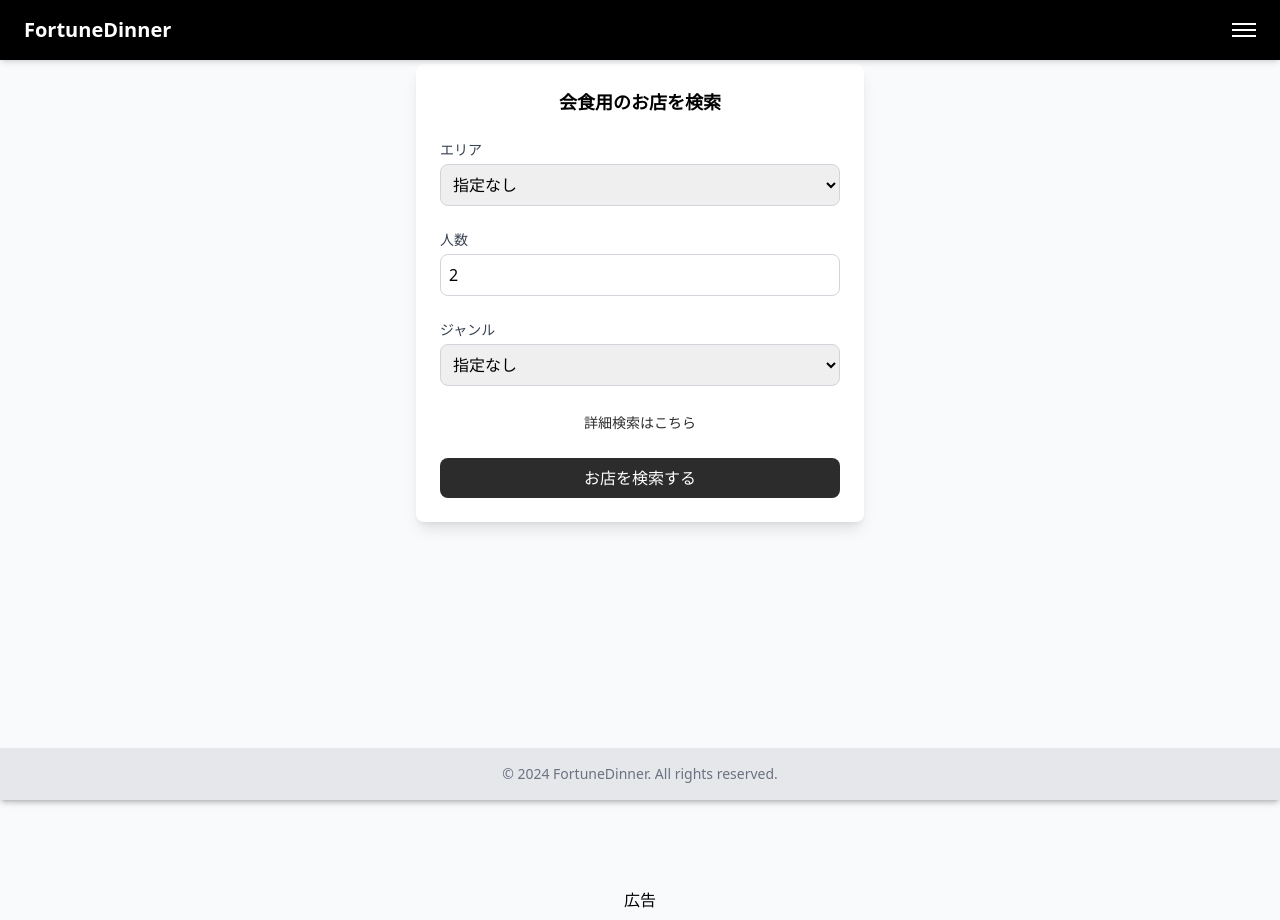
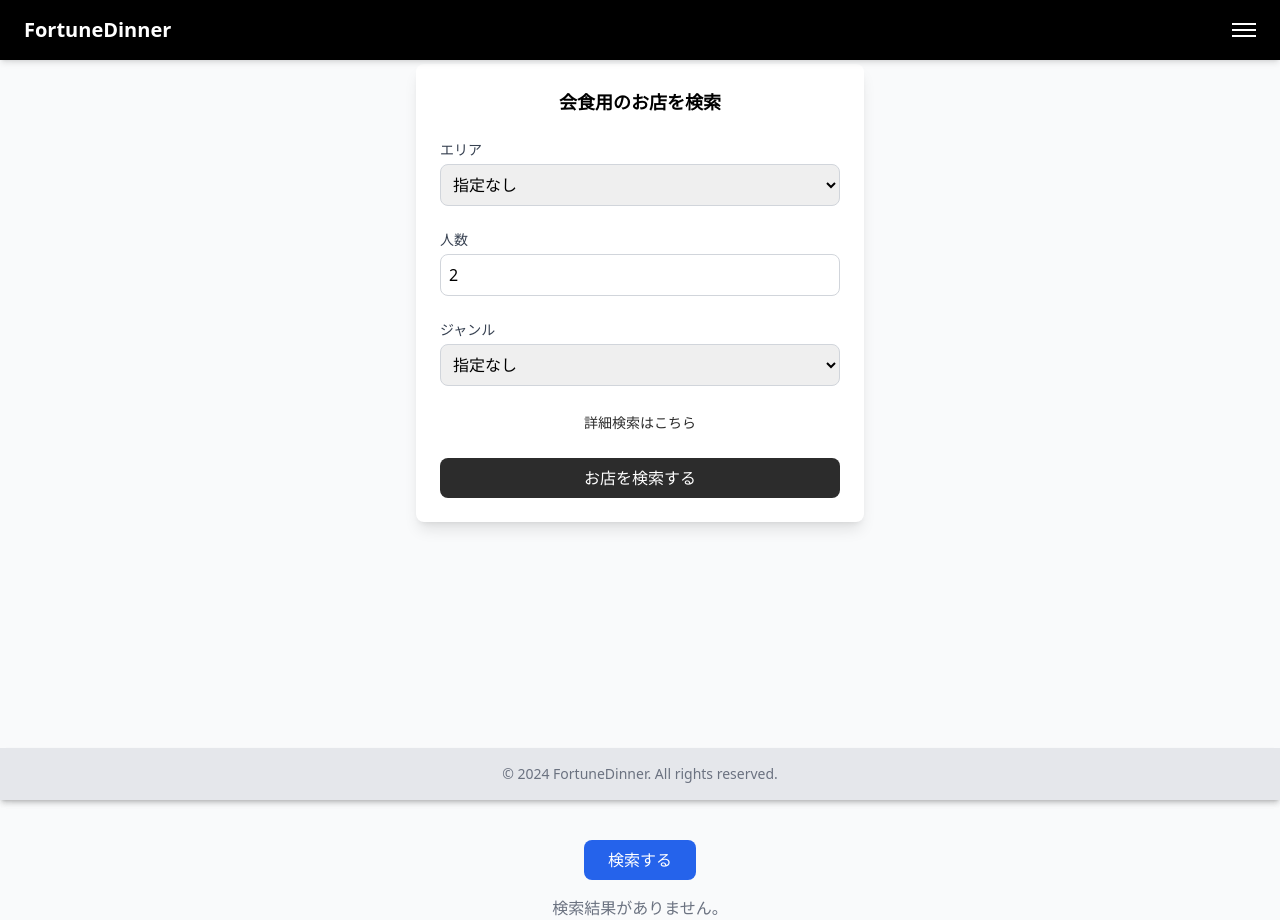
Before and after one commit to teishito/Deploy_Azure_front, a Next.js app: page / in a window 1280 px wide. Shown: the top 920 px of the page. Built offline with nearby package versions, Linux system fonts and the light colour scheme; grey boxes are pictures that could not be loaded.

Commit message:
Update index.js

```diff
--- a/pages/index.js
+++ b/pages/index.js
@@ -47,6 +47,63 @@ export default function Home() {
           genre={genre}
           setGenre={setGenre}
         />
+
+        {/* 検索ボタン */}
+        <div className="text-center my-4">
+          <button
+            onClick={handleSearch}
+            className="bg-blue-600 text-white py-2 px-6 rounded-lg hover:bg-blue-700 transition"
+          >
+            検索する
+          </button>
+        </div>
+
+        {/* ローディングとエラーメッセージ */}
+        {loading && <p className="text-center">検索中...</p>}
+        {error && <p className="text-red-500 text-center">{error}</p>}
+
+        {/* 検索結果表示 */}
+        {results.length > 0 && (
+          <div className="mt-6">
+            <h2 className="text-lg font-bold mb-4">検索結果</h2>
+            {results.map((restaurant) => (
+              <div
+                key={restaurant.id}
+                className="bg-white p-4 mb-4 rounded-lg shadow flex"
+              >
+                {/* 画像 */}
+                <img
+                  src={restaurant.store_top_image || "/placeholder.png"}
+                  alt={restaurant.name}
+                  className="w-1/4 h-24 object-cover rounded-lg mr-4"
+                />
+
+                {/* 店舗情報 */}
+                <div className="flex-1">
+                  <h3 className="text-xl font-bold mb-2">{restaurant.name}</h3>
+                  <p>ジャンル: {restaurant.category}</p>
+                  <p>エリア: {restaurant.area}</p>
+                  <p>食べログ評価: {restaurant.tabelog_rating || "N/A"}</p>
+                  <p>Google評価: {restaurant.google_rating || "N/A"}</p>
+                </div>
+
+                {/* 詳細ページリンク */}
+                <div className="flex items-center">
+                  <Link href={`/restaurant/${restaurant.id}`}>
+                    <a className="bg-blue-500 text-white py-1 px-4 rounded-lg hover:bg-blue-600 transition">
+                      詳細ページへ
+                    </a>
+                  </Link>
+                </div>
+              </div>
+            ))}
+          </div>
+        )}
+
+        {/* 検索結果がない場合 */}
+        {!loading && !error && results.length === 0 && (
+          <p className="text-center text-gray-500">検索結果がありません。</p>
+        )}
       </main>
 
       {/* 広告とフッター */}
```
